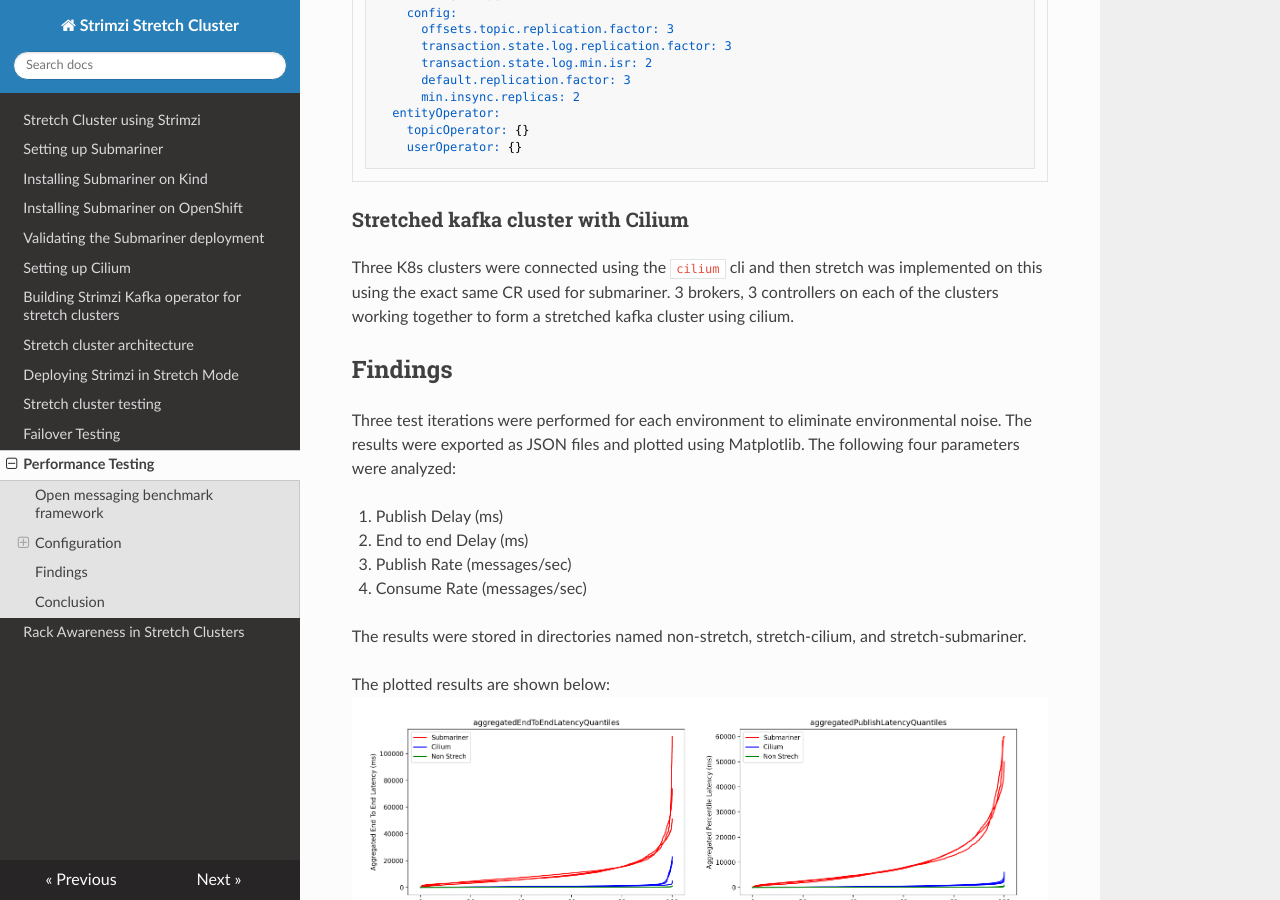
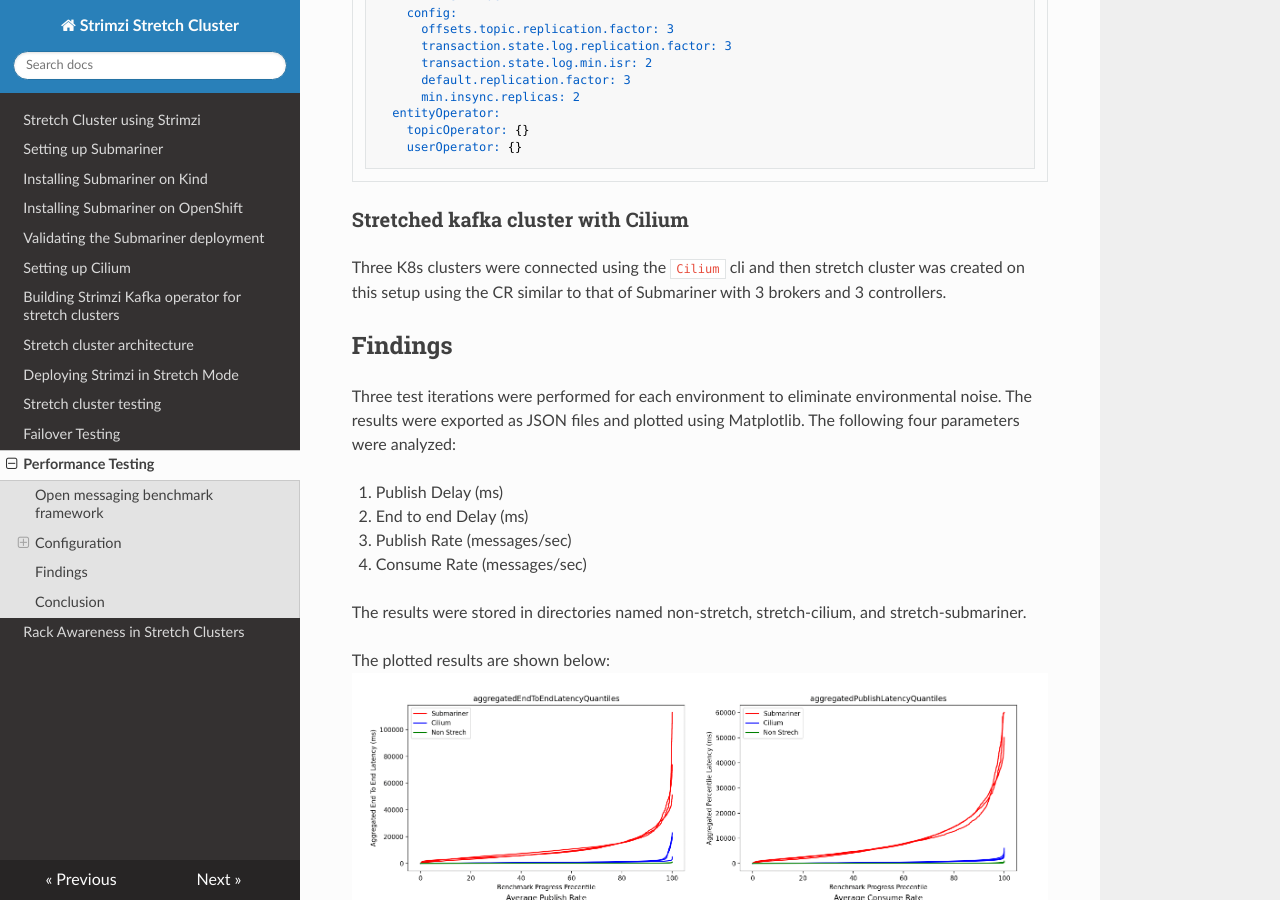
Before and after one commit to aswinayyolath/stretch-kafka-docs, an MkDocs documentation site: the page built from docs/Testing-performance.md, in a window 1280 px wide and 900 px high, scrolled down 4576 px. Built offline with MkDocs 1.6.1, drawn with Linux system fonts in a browser that asks for light colours; nearby versions of some CDN libraries.

Commit message:
Update docs/Testing-performance.md
Co-authored-by: Aswin A <55191821+aswinayyolath@users.noreply.github.com>

````diff
--- a/docs/Testing-performance.md
+++ b/docs/Testing-performance.md
@@ -245,7 +245,7 @@ spec:
 ```
 
 ### Stretched kafka cluster with Cilium
-Three K8s clusters were connected using the `cilium` cli and then stretch was implemented on this using the exact same CR used for submariner. 3 brokers, 3 controllers on each of the clusters working together to form a stretched kafka cluster using cilium.
+Three K8s clusters were connected using the `Cilium` cli and then stretch cluster was created on this setup using the CR similar to that of Submariner with 3 brokers and 3 controllers.
 
 ## Findings
 Three test iterations were performed for each environment to eliminate environmental noise. The results were exported as JSON files and plotted using Matplotlib. The following four parameters were analyzed:
````
